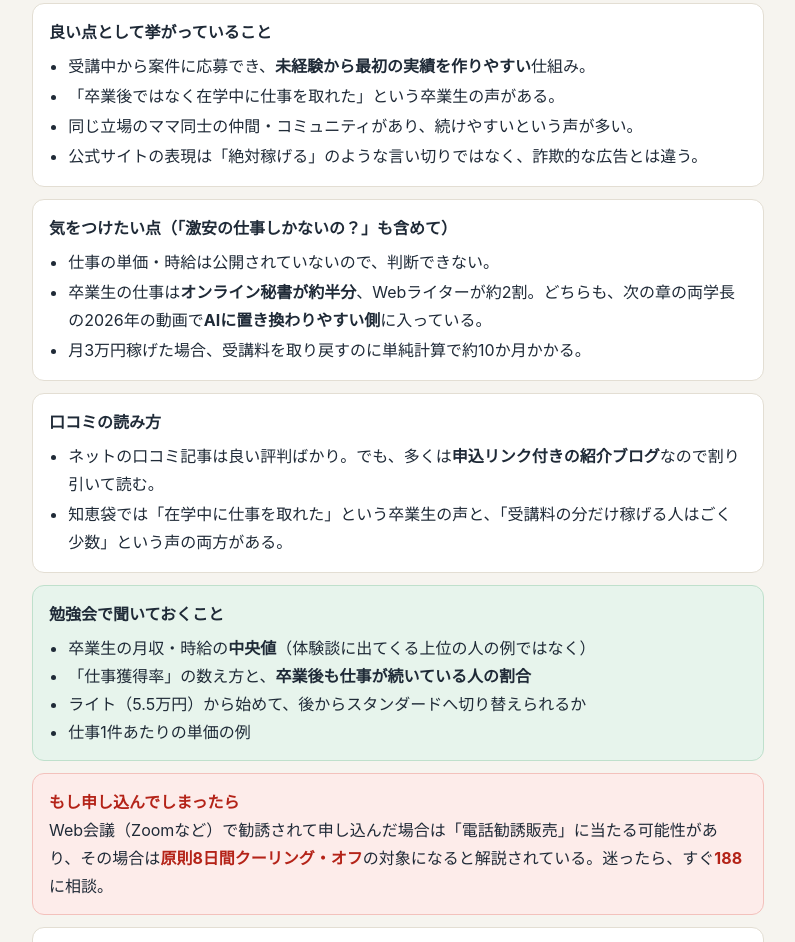
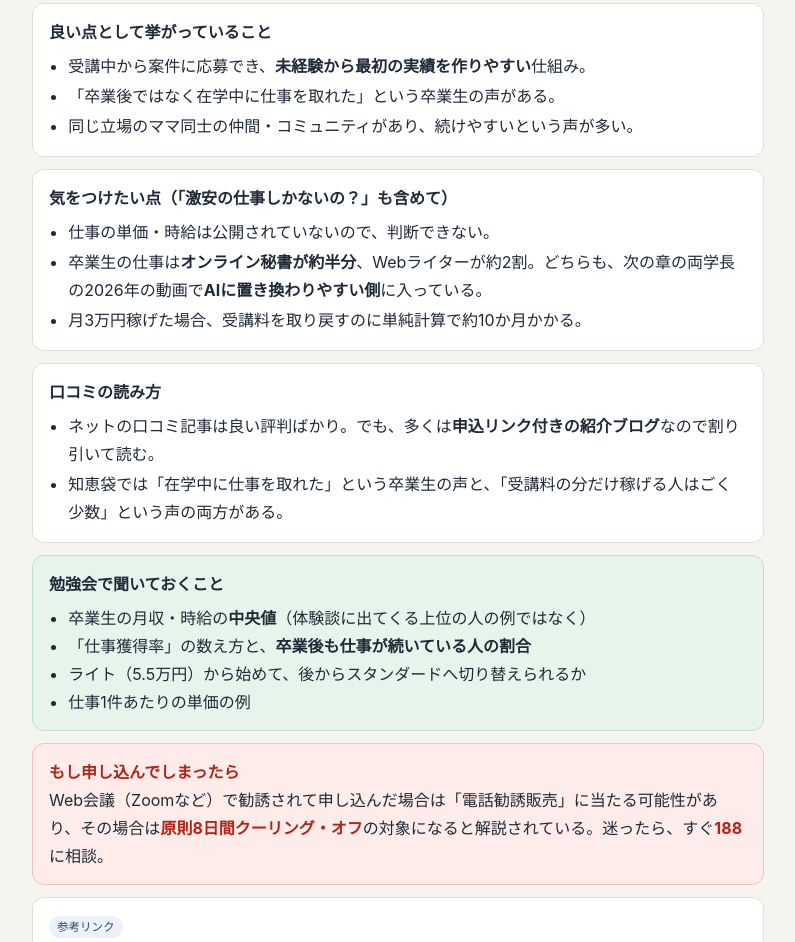
Before and after one commit to oppe5388/fukugyo-guide202611, a plain HTML site: page index.html in a window 1280 px wide. Shown: the part 1298-2240 px from the top of the page, without its empty margins (242-1037 px from the left). Drawn offline with Linux system fonts and the light colour scheme.

Commit message:
確認しきれていない記述を削除
Co-Authored-By: Claude Opus 5.5 <noreply@anthropic.com>
Claude-Session: https://claude.ai/code/session_01Ds1FgAtx7pNGqGLY6DWS1d

```diff
--- a/index.html
+++ b/index.html
@@ -108,7 +108,6 @@
     <li>受講中から案件に応募でき、<b>未経験から最初の実績を作りやすい</b>仕組み。</li>
     <li>「卒業後ではなく在学中に仕事を取れた」という卒業生の声がある。</li>
     <li>同じ立場のママ同士の仲間・コミュニティがあり、続けやすいという声が多い。</li>
-    <li>公式サイトの表現は「絶対稼げる」のような言い切りではなく、詐欺的な広告とは違う。</li>
   </ul>
 </div>
 
```
